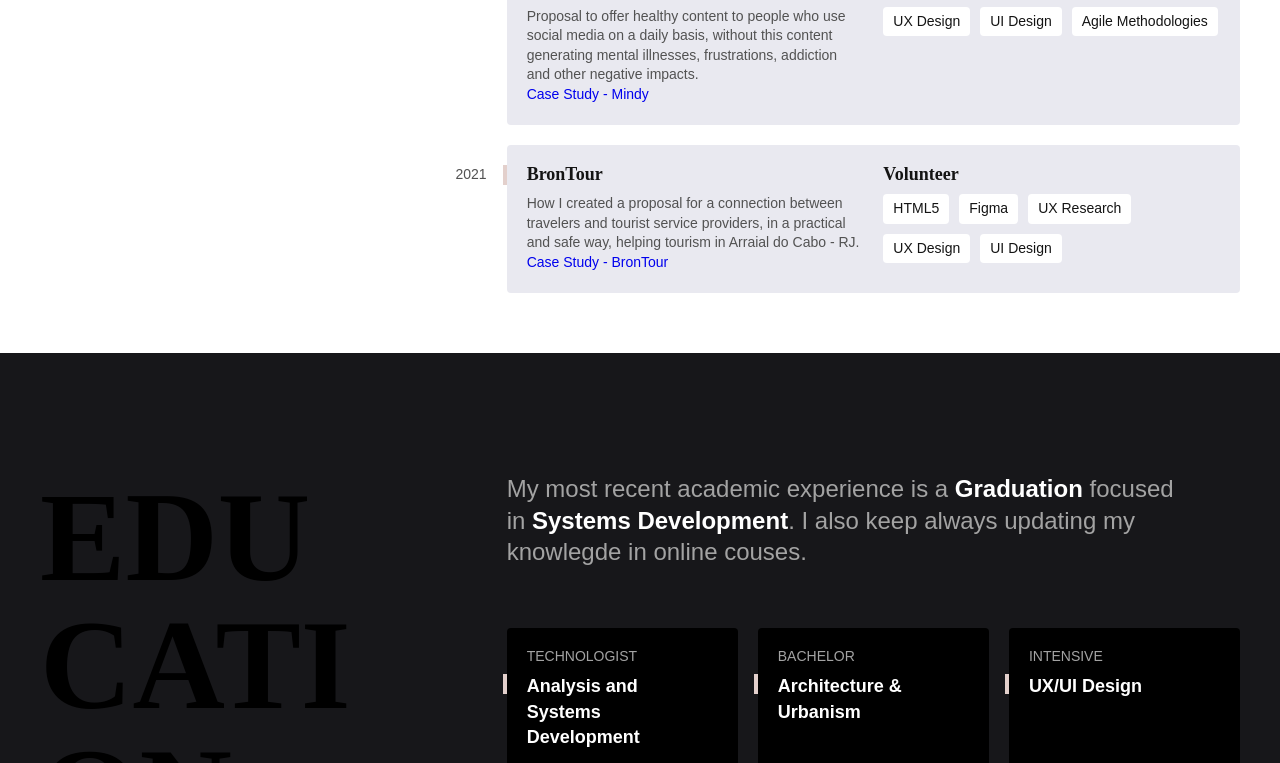
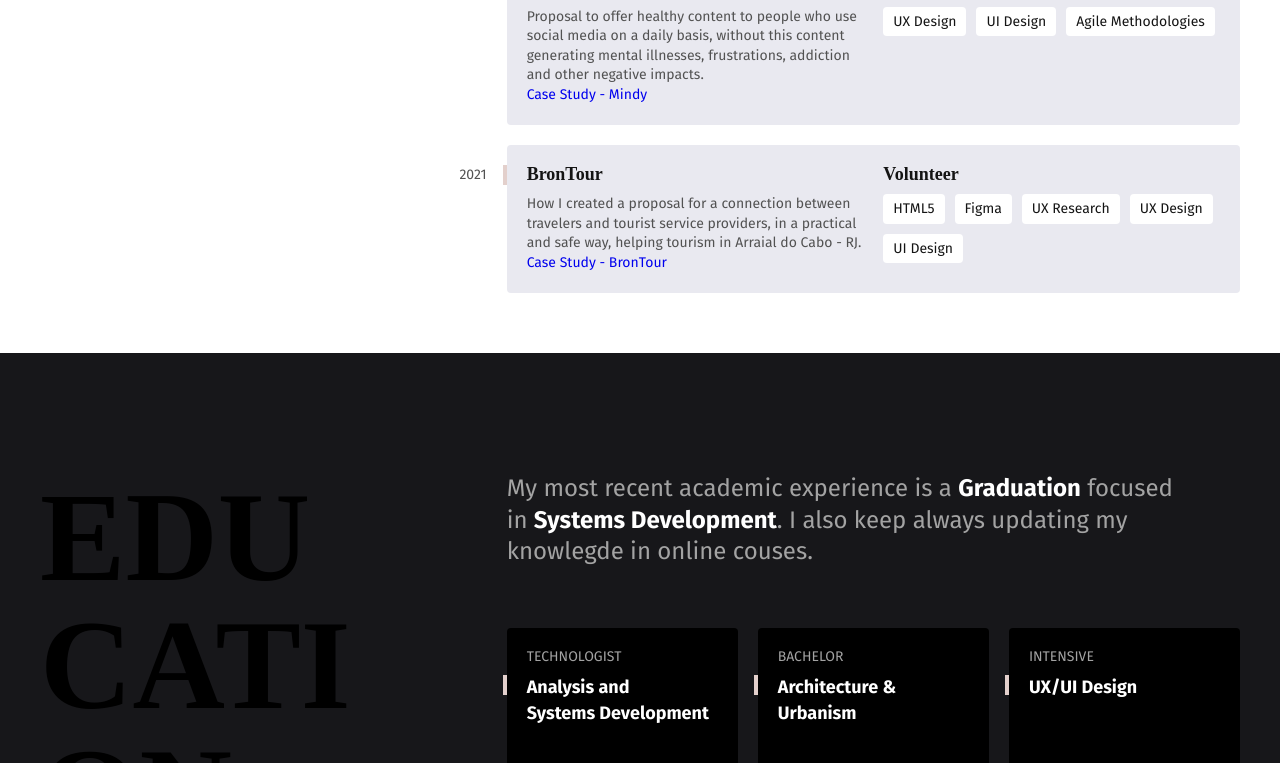
Before and after one commit to Rafaelawngr/rafaela.github.io, a plain HTML site: page index.html in a window 1280 px wide. Shown: the part 1059-1822 px from the top of the page. Drawn offline with Linux system fonts and the light colour scheme.

Commit message:
google fonts

```diff
--- a/index.html
+++ b/index.html
@@ -6,8 +6,12 @@
   <meta name="viewport" content="width=device-width, initial-scale=1.0">
   <title>Rafaela - Developer & Designer</title>
   <meta name="description" content="Desenvolvedora Front End e UX/UI Designer">
-  <link rel="stylesheet" href="./css/style.css">
+  <link rel="stylesheet" href="./CSS/style.css">
   <link rel="icon" href="./favicon.svg" type="image/svg+xml">
+  <link rel="preconnect" href="https://fonts.googleapis.com">
+  <link rel="preconnect" href="https://fonts.gstatic.com" crossorigin>
+  <link href="https://fonts.googleapis.com/css2?family=Fira+Sans:wght@400;700&display=swap" rel="stylesheet">
+
 </head>
 
 <body>
```
